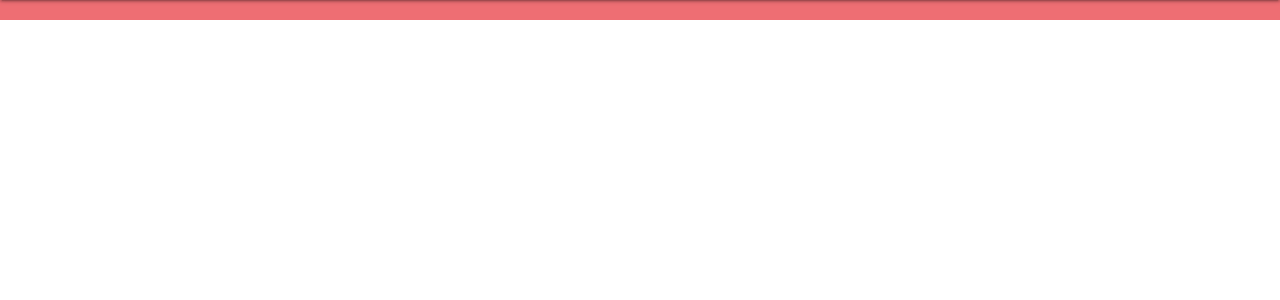
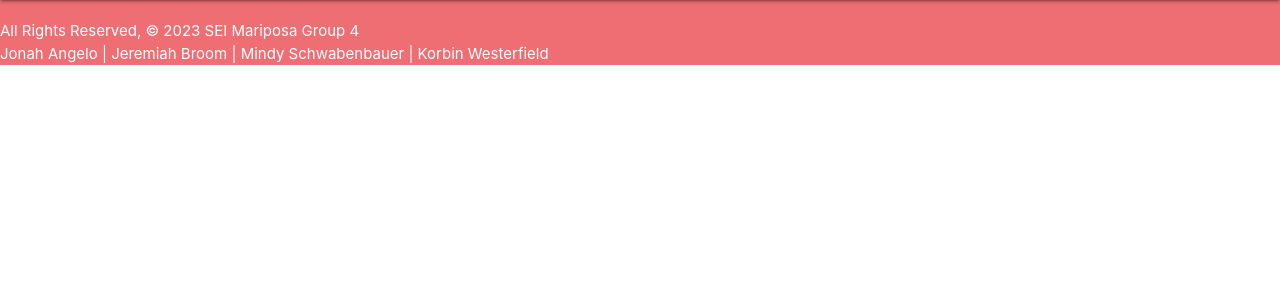
Before and after one commit to mindyschwab/Poll-App, a Django app: template planit/main_app/templates/base.html in a window 1280 px wide. Shown: the part 64-364 px from the top of the page. Run offline with Django 3.2, Linux system fonts and the light colour scheme; the template is opened without the code that fills it, so the values that code supplies are empty; some libraries are stand-ins or nearby versions.

Commit message:
extended base template on home about about pages. fixed footer on base template

```diff
--- a/planit/main_app/templates/about.html
+++ b/planit/main_app/templates/about.html
@@ -1 +1,5 @@
+{% extends 'base.html' %}
+
+{% block content %}
 <h1>about</h1>
+{% endblock %}
--- a/planit/main_app/templates/base.html
+++ b/planit/main_app/templates/base.html
@@ -63,8 +63,8 @@
     </main>
 
     <footer class="page-footer">
-        <div class="right">All Rights Reserved, &copy; 2023 SEI Mariposa Group 4 &nbsp;</div>
-        <div class="right">Jonah Angelo | Jeremiah Broom | Mindy Schwabenbauer | Korbin Westerfield &nbsp;</div>
+        <div>All Rights Reserved, &copy; 2023 SEI Mariposa Group 4 &nbsp;</div>
+        <div>Jonah Angelo | Jeremiah Broom | Mindy Schwabenbauer | Korbin Westerfield &nbsp;</div>
     </footer>
 
     <!-- Source for navnar using jquery:https://www.youtube.com/watch?v=5gHr8RfB0zs -->
--- a/planit/main_app/templates/home.html
+++ b/planit/main_app/templates/home.html
@@ -1 +1,7 @@
+{% extends 'base.html' %}
+
+{% block content %}
+
 <h1>Home</h1>
+
+{% endblock %}
```
